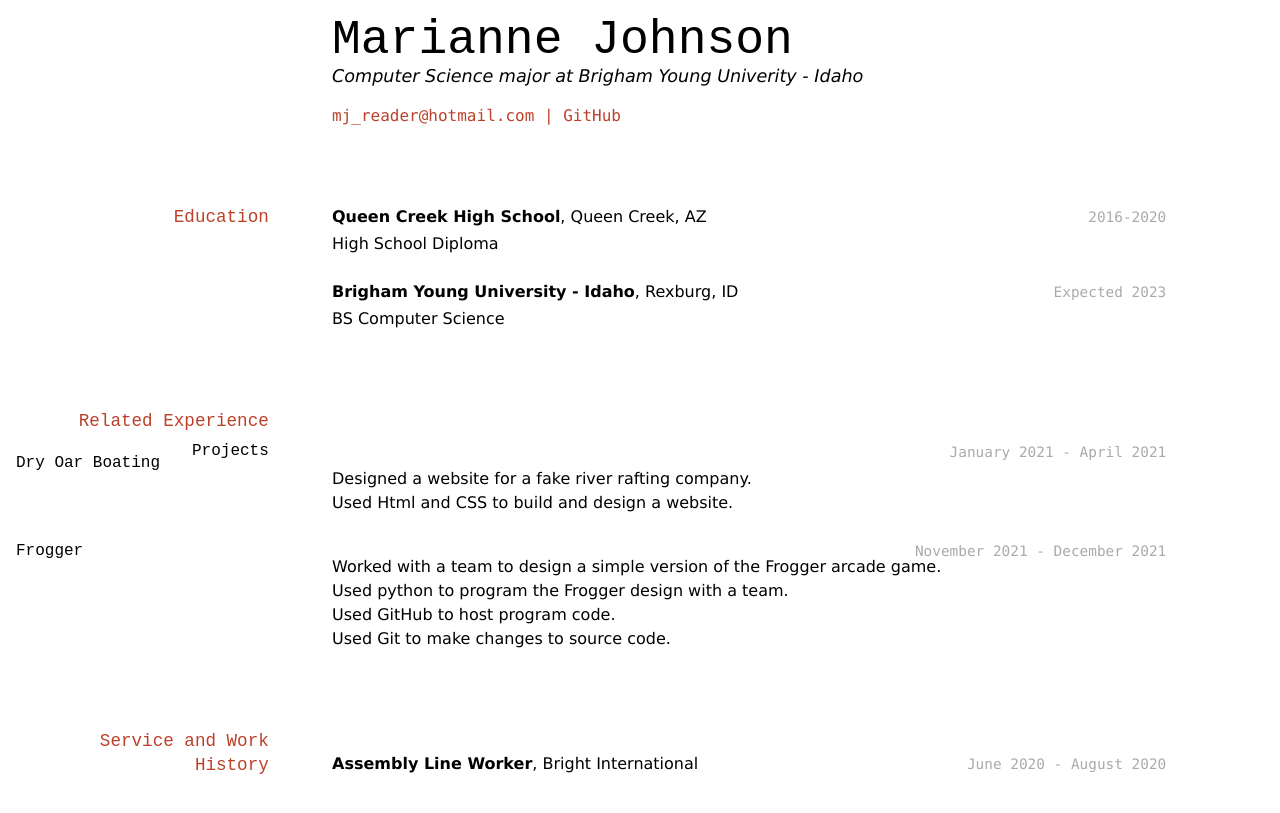
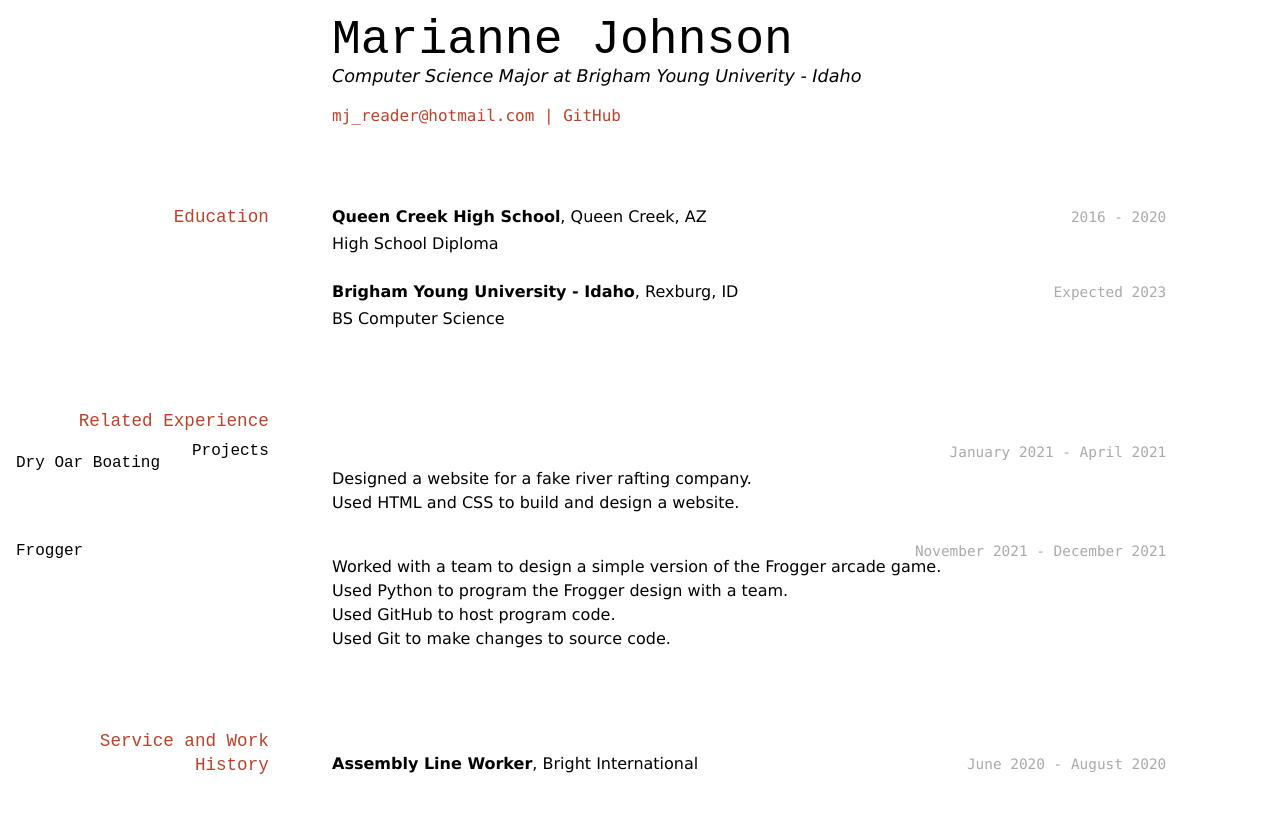
Before and after one commit to Marianne-J/JohnsonMarianne-Resume, a Jekyll site: the page built from docs/index.md, in a window 1280 px wide. Shown: the top 813 px of the page. Built offline with Jekyll 4.4.1, drawn with Linux system fonts in a browser that asks for light colours.

Commit message:
added some capitalization

```diff
--- a/docs/index.md
+++ b/docs/index.md
@@ -3,7 +3,7 @@ layout: cv
 title: Marianne Johnson's Resume
 ---
 # Marianne Johnson
-Computer Science major at Brigham Young Univerity - Idaho
+Computer Science Major at Brigham Young Univerity - Idaho
 
 <div id="webaddress">
 <a href="mj_reader@hotmail.com">mj_reader@hotmail.com</a>
@@ -14,7 +14,7 @@ Computer Science major at Brigham Young Univerity - Idaho
 
 ## Education
 
-`2016-2020`
+`2016 - 2020`
 __Queen Creek High School__, Queen Creek, AZ
 
 - High School Diploma
@@ -32,13 +32,13 @@ __Brigham Young University - Idaho__, Rexburg, ID
 #### Dry Oar Boating
 
 - Designed a website for a fake river rafting company.
-- Used Html and CSS to build and design a website.
+- Used HTML and CSS to build and design a website.
 
 `November 2021 - December 2021`
 #### Frogger
 
 - Worked with a team to design a simple version of the Frogger arcade game.
-- Used python to program the Frogger design with a team.
+- Used Python to program the Frogger design with a team.
 - Used GitHub to host program code.
 - Used Git to make changes to source code.
 
```
